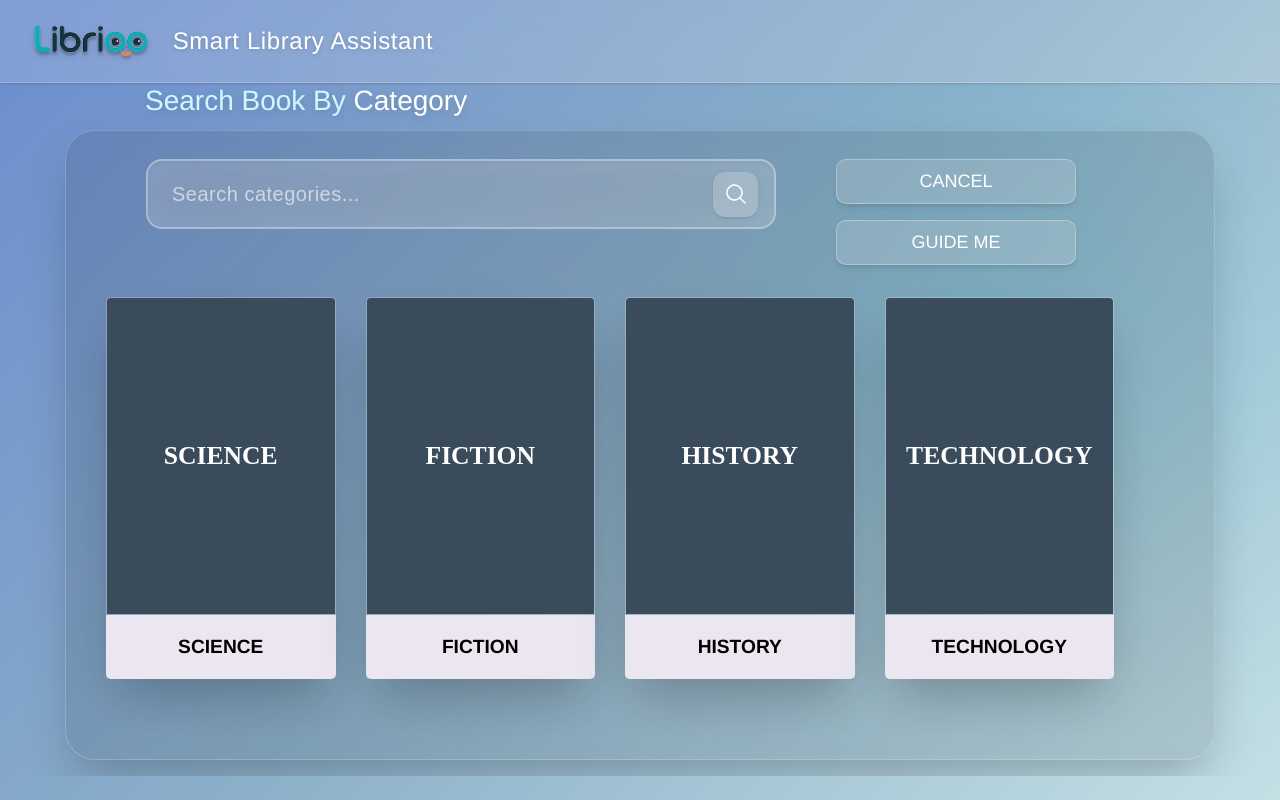
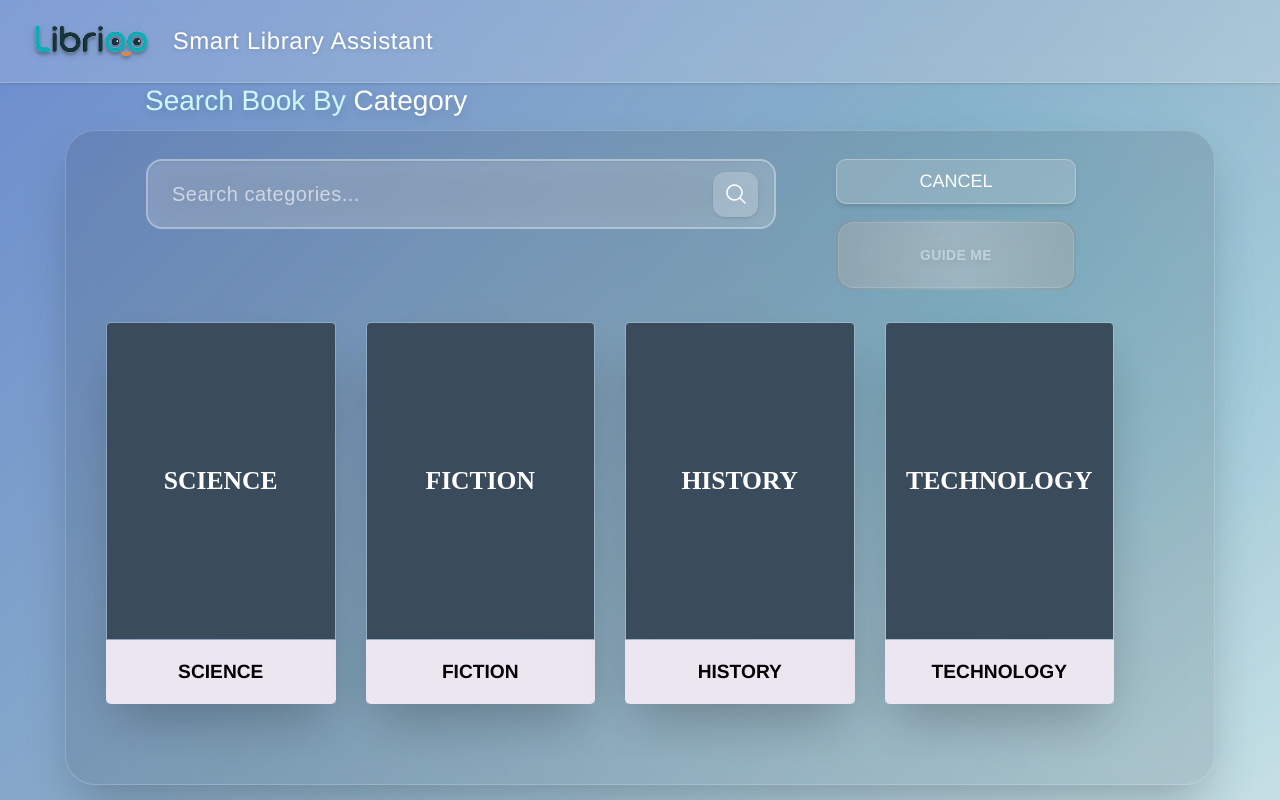
Before and after one commit to projectlibrioo-source/librioo-system, a React (Vite) app in the folder frontend/: page /robot/search-category in a window 1280 px wide. Built offline with nearby package versions, Linux system fonts and the light colour scheme; no server answers.

Commit message:
Refactor GuideButton component to include disabled state and improve styling

```diff
--- a/frontend/src/robot/components/GuideButton.jsx
+++ b/frontend/src/robot/components/GuideButton.jsx
@@ -1,43 +1,34 @@
 import React from "react";
 import { useNavigate } from "react-router-dom";
-
 import { navigateByBookName } from "../../BackendFunctions";
 
-const GuideButton = ({ onClick, className = "", bookName }) => {
+const GuideButton = ({ onClick, className = "", bookName, disabled }) => {
   const navigate = useNavigate();
 
-//const GuideButton = ({ onClick, className = "" }) => {
- // const navigate = useNavigate();
-  // Allow custom onClick or default to navigation
-
-
-  // ▼▼▼ 3. Update the click handler to be ASYNC ▼▼▼
-
   const handleClick = async (e) => {
-    // If a custom onClick is provided (for testing), use it.
+    if (disabled) return;
     if (onClick) {
       onClick(e);
       return;
     }
-
-    // Default behavior: Call backend -> Then navigate
     if (bookName) {
-      console.log("Sending navigation command for:", bookName);
-      await navigateByBookName(bookName); // Wait for backend to receive command
+      await navigateByBookName(bookName);
     }
-
-    navigate("/follow"); // Move user to the "Follow Me" screen
+    navigate("/robot/follow");
   };
-
-
-  //const handleClick = onClick || (() => navigate("/follow"));
 
   return (
     <button
       onClick={handleClick}
-      className={`w-[240px] h-[45px] bg-[#d9d9d933] rounded-[10px] border border-[#ffffff4d] shadow-md flex items-center justify-center cursor-pointer hover:bg-[#d9d9d955] hover:scale-105 transition-all ${className}`}
+      disabled={disabled}
+      className={`relative group rounded-2xl p-[2px] overflow-hidden transition-transform focus:outline-none flex-1 ${disabled ? 'opacity-50 cursor-not-allowed grayscale' : 'hover:scale-[1.02]'} ${className}`}
     >
-      <span className="[font-family:'Aldrich-Regular',Helvetica] text-white text-[18px]">GUIDE ME</span>
+      <span className="absolute inset-0 bg-gradient-to-r from-[#ff7421] via-[#ffaa77] to-[#ff7421] rounded-2xl opacity-80 group-hover:opacity-100 transition-opacity duration-300"></span>
+      <div className="h-full min-h-[50px] md:min-h-[66px] w-full relative bg-white/20 backdrop-blur-xl border border-white/30 rounded-2xl flex items-center justify-center transition-colors duration-300 group-hover:bg-white/30 px-6">
+        <span className="text-[clamp(14px,1.6vh,20px)] text-white font-bold tracking-wide shadow-black drop-shadow-md whitespace-nowrap" style={{ fontFamily: "'Aldrich', sans-serif" }}>
+          GUIDE ME
+        </span>
+      </div>
     </button>
   );
 };
```
